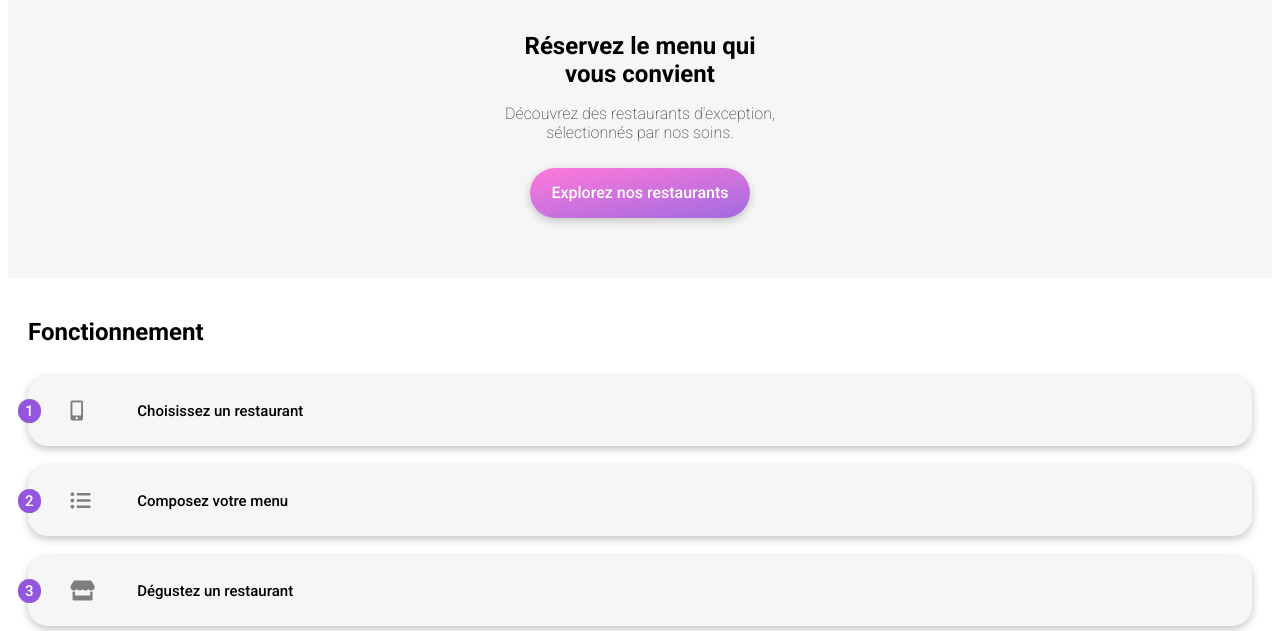
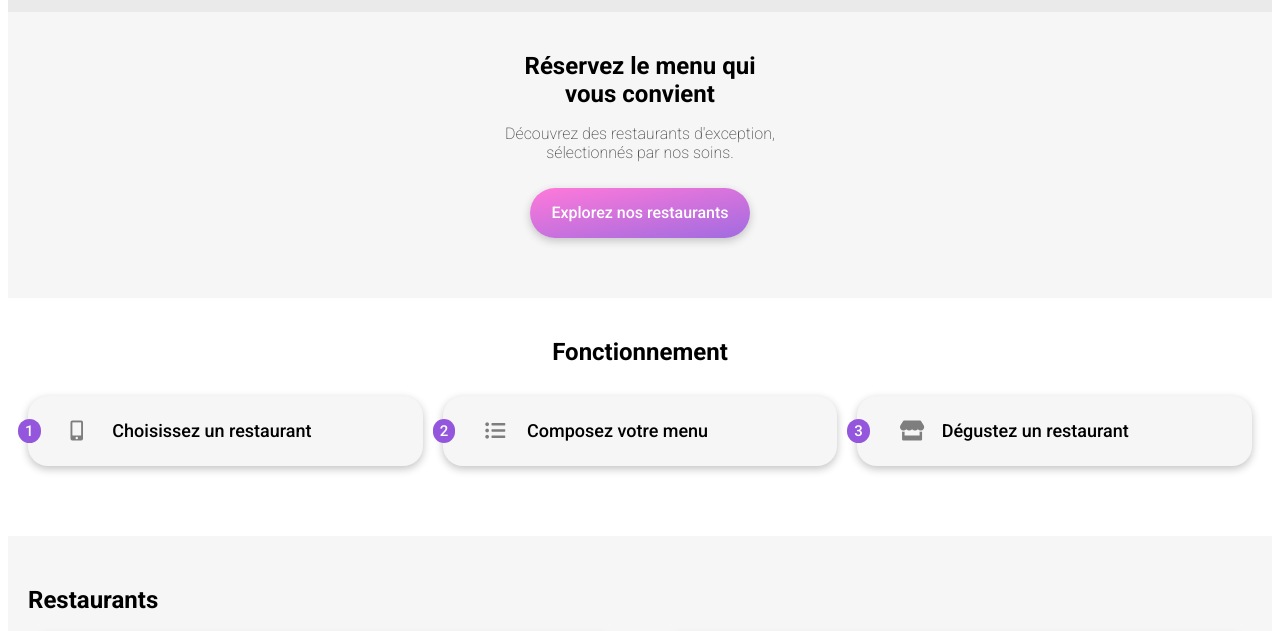
Before and after one commit to ElisaGDev/ElisaGDev.github.io, a website: page index.html in a window 1280 px wide. Shown: the part 126-757 px from the top of the page. Drawn offline with Linux system fonts and the light colour scheme; a web font is replaced by a local one.

Commit message:
Breakpoints

```diff
--- a/index.html
+++ b/index.html
@@ -43,12 +43,15 @@
         </section>
         <section class="functioning flex">
             <h2>Fonctionnement</h2>
+            <div class="functioning_list flex">
                 <a class="btn-fnct flex"><div class="circle flex">1</div><i class="fas fa-mobile-alt icon"></i><span>Choisissez un restaurant</span></a>
                 <a class="btn-fnct flex"><div class="circle flex">2</div><i class="fas fa-list-ul icon"></i><span>Composez votre menu</span></a>
                 <a class="btn-fnct flex"><div class="circle flex">3</div><i class="fas fa-store icon"></i><span>Dégustez un restaurant</span></a>
+            </div>
         </section>
         <section class="restaurants flex" id="restaurants">
             <h2>Restaurants</h2>
+                <div class="restaurants_list">
                     <a href="la_palette_du_gout.html">
                         <figure>
                             <div class="new">Nouveau</div>
@@ -99,6 +102,7 @@
                             </figcaption>
                         </figure>
                     </a>
+                </div>
         </section>
     </main>
     <footer>
--- a/sass/components/_buttons.scss
+++ b/sass/components/_buttons.scss
@@ -40,4 +40,8 @@
             color:$color-primary;
         }
     }
+    @include breakpoints(tablet){
+        width: 50%;
+        font-size: 18px;
+    }
  }
--- a/sass/layouts/_header.scss
+++ b/sass/layouts/_header.scss
@@ -2,6 +2,9 @@
 header {
     display: flex;
     height: 60px;
+    @include breakpoints(tablet){
+        height: 80px;
+    }
 }
 .header_homepage{
     justify-content: center;
--- a/sass/pages/_functioning.scss
+++ b/sass/pages/_functioning.scss
@@ -7,6 +7,20 @@
     }
     a{
         margin-bottom: 20px;
+    }
+    @include breakpoints(tablet){
+        align-items: center;
+    }
+}
+.functioning_list{
+    flex-direction: column;
+    @include breakpoints(tablet){
+        width: 100%;
+        align-items: center;
+    }
+    @include breakpoints(desktop){
+        flex-direction: row;
+        gap: 20px;
     }
 }
 a .circle{
--- a/sass/pages/_menus.scss
+++ b/sass/pages/_menus.scss
@@ -6,6 +6,11 @@
     -webkit-transform: translateY(-30px);
     padding-bottom: 30px;
     margin-bottom: -30px;
+    @include breakpoints(desktop){
+        display: flex;
+        flex-wrap: wrap;
+        justify-content: space-between;
+    }
 }
 .pictureRestaurant{
     height: 250px;
@@ -33,6 +38,9 @@
     i{
         font-size: 25px;
     }
+    @include breakpoints(desktop){
+        width: 100%;
+    }
 }
 .submenu{
     margin: 0 20px;
@@ -48,6 +56,9 @@
             width: 40px;
             margin-top: 5px;
         }
+    }
+    @include breakpoints(desktop){
+        width: 29%;
     }
 }
 .dishes{
@@ -138,4 +149,7 @@
     margin-top: 50px;
     text-align: -webkit-center;
     text-align: -moz-center;
+    @include breakpoints(desktop){
+        width: 100%;
+    }
 }
--- a/sass/pages/_restaurants.scss
+++ b/sass/pages/_restaurants.scss
@@ -5,10 +5,25 @@
     h2{
         margin: 50px 20px 20px;
     }
+    a{
+        @include breakpoints(tablet){
+            width: 50%;
+        }
+    }
+}
+.restaurants_list{
+    @include breakpoints(tablet){
+        display: flex;
+        flex-wrap: wrap;
+        justify-content: space-between;
+        -webkit-box-pack: justify;
+        width: 100%;
+    }
 }
 .restaurants figure{
     display: flex;
     flex-wrap: wrap;
+    position: relative;
     margin: 0 20px 10px;
     height: 270px;
     border-radius: 20px;
@@ -23,7 +38,7 @@
 }
 .new{
     position: absolute;
-    right: 45px;
+    right: 20px;
     margin-top: 20px;
     padding: 10px 15px;
     background-color: $color-tertiary;
--- a/sass/utils/_mixins.scss
+++ b/sass/utils/_mixins.scss
@@ -31,3 +31,9 @@
 @mixin check-transition-timing($type){
     transition: $type 300ms 100ms linear;
 }
+
+@mixin breakpoints($min-device) {
+    @media screen and (min-width: map-get($breakpoints-map, $min-device)){
+        @content;
+    }
+}
--- a/sass/utils/_variables.scss
+++ b/sass/utils/_variables.scss
@@ -18,3 +18,8 @@ $images-resto:(
 $check-transition-width: 70px;
 $menu-appear-delay: 250ms;
 $max-dishes: 4;
+
+$breakpoints-map:(
+    tablet: 768px,
+    desktop: 1024px
+);
```
Also changed, not shown: assets/css/style.css, 1 other file. Lines whose indentation alone changed are shown as unchanged.
